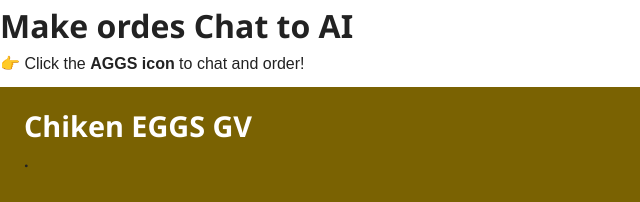
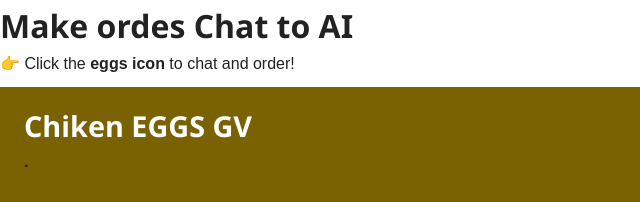
Before and after one commit to Neluheni/Chiken-eggs, a plain HTML site: page contact.html in a window 1280 px wide. Shown: the top 202 px of the page, 0-640 px from the left. Drawn offline with Linux system fonts and the light colour scheme; a script that the page names is missing.

Commit message:
Update contact.html

```diff
--- a/contact.html
+++ b/contact.html
@@ -13,7 +13,7 @@
 <h1> Make ordes Chat to AI</h1>
 <!-- Text Instruction -->
 <p style="font-family: Arial, sans-serif; font-size: 16px; margin-bottom: 10px;">
-  👉 Click the <strong>AGGS icon</strong> to chat and order!
+  👉 Click the <strong>eggs  icon</strong> to chat and order!
 </p>
 
 <!-- JotForm Chat Widget Embed -->
```
